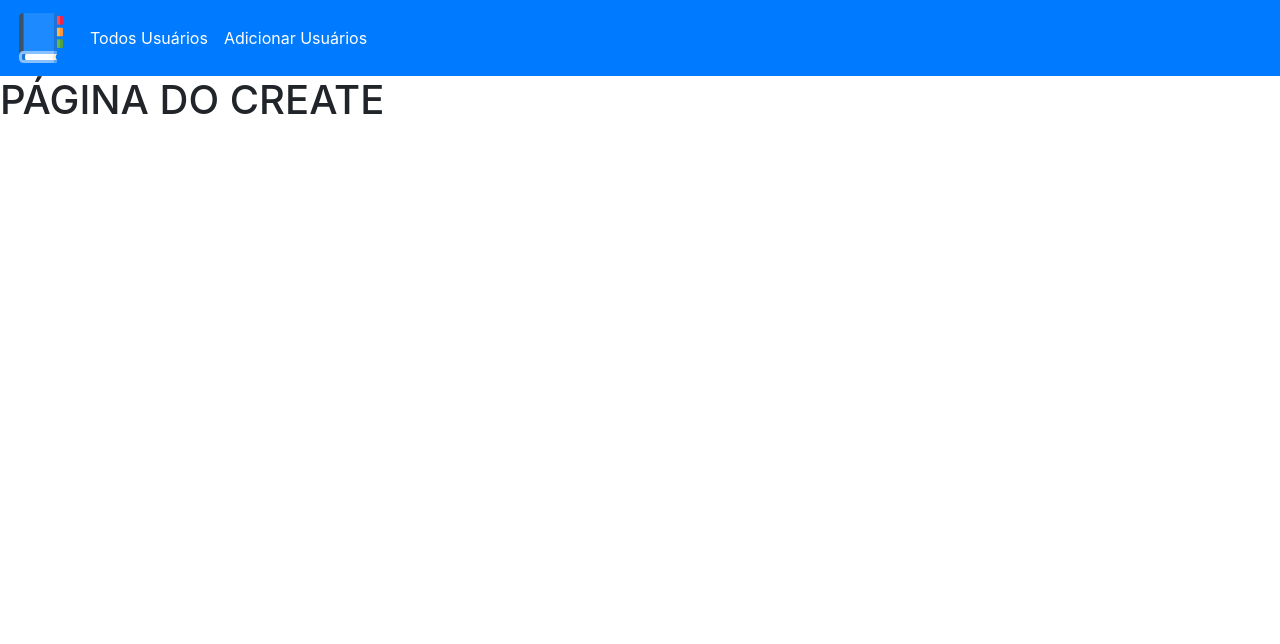
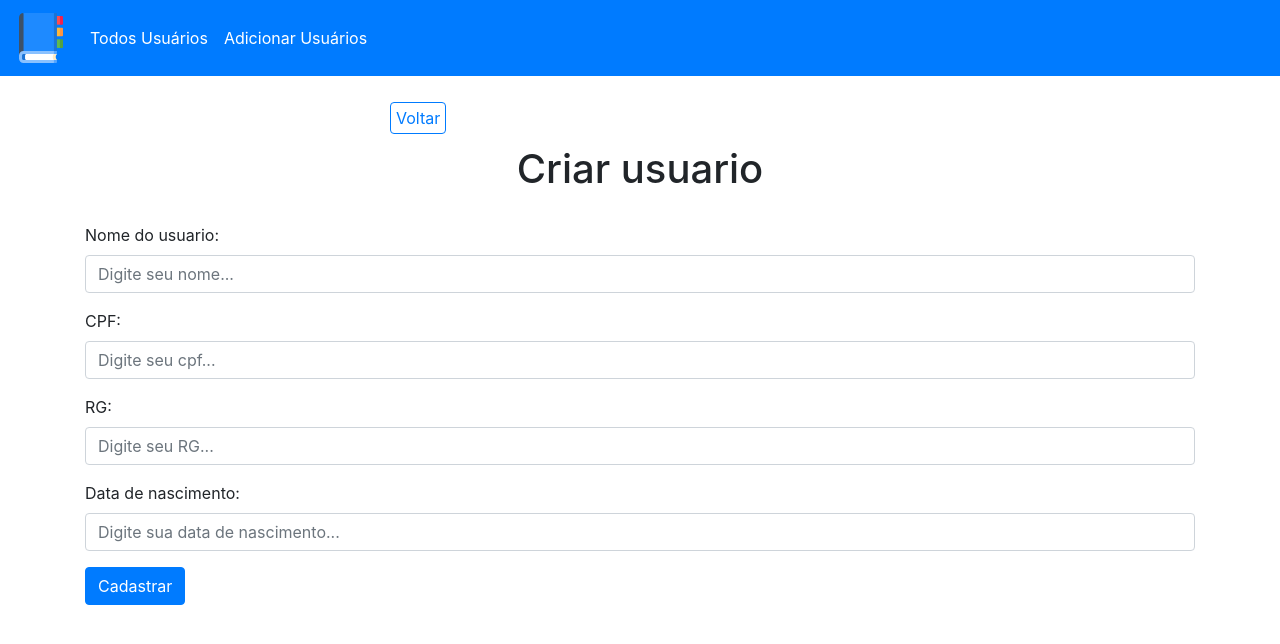
Before and after one commit to maurokrugerjr/ProjetoGeo, a PHP site: page //create.php in a window 1280 px wide. Shown: the top 644 px of the page. Run offline with PHP 8.4, Linux system fonts and the light colour scheme; tables that the repository leaves empty or names only in its code hold one stand-in row (values such as "Sample post"); some libraries are stand-ins or nearby versions.

Commit message:
Quase finalizado falta delete

```diff
--- a/config/process.php
+++ b/config/process.php
@@ -5,9 +5,107 @@
     include_once('url.php');
     include_once('connection.php');
 
-    $query = "SELECT * FROM usuarios_cadastrado";
+    $id = "";
 
-    $stmt = $pdo->prepare($query);
-    $stmt->execute();
+    $data = $_POST;
 
-    $usuarios = $stmt->fetchAll();
+    if (!empty($data)){
+
+        if ($data["type"] === "create"){
+            $nome = $data["nome"];
+            $cpf = $data["cpf"];
+            $rg = $data["rg"];
+            $dataNascimento = $data["data_nascimento"];
+
+            $query = "INSERT INTO usuarios_cadastrado (nome, cpf, rg, data_nascimento) VALUES (:nome, :cpf, :rg, :data_nascimento)";
+
+            $stmt = $pdo->prepare($query);
+
+            $stmt->bindParam(":nome", $nome);
+            $stmt->bindParam(":cpf", $cpf);
+            $stmt->bindParam(":rg", $rg);
+            $stmt->bindParam(":data_nascimento", $dataNascimento);
+
+            try {
+                $stmt->execute();
+                $_SESSION["msg"] = "Contato criado com sucesso.";
+            }catch (PDOException $e){
+                $error = $e->getMessage();
+                echo "Erro $error";
+            }
+        }else if($data["type"] === "edit"){
+
+            $nome = $data["nome"];
+            $cpf = $data["cpf"];
+            $rg = $data["rg"];
+            $dataNascimento = $data["data_nascimento"];
+            $id = $data["id"];
+
+            $query = "UPDATE usuarios_cadastrado SET nome = :nome, cpf = :cpf, rg = :rg, data_nascimento = :data_nascimento WHERE id = :id";
+
+            $stmt = $pdo->prepare($query);
+
+            $stmt->bindParam(":nome", $nome);
+            $stmt->bindParam(":cpf", $cpf);
+            $stmt->bindParam(":rg", $rg);
+            $stmt->bindParam(":data_nascimento", $dataNascimento);
+            $stmt->bindParam(":id", $id);
+
+            try {
+                $stmt->execute();
+                $_SESSION["msg"] = "Contato atualizado com sucesso.";
+            }catch (PDOException $e){
+                $error = $e->getMessage();
+                echo "Erro $error";
+            }
+        }else if($data["type"] === "delete"){
+
+            $id = $data["id"];
+
+            $query = "DELETE FROM usuarios_cadastrado WHERE id = :id";
+
+            $stmt = $pdo->prepare($query);
+
+            $stmt->bindParam(":id", $id);
+
+            try {
+                $stmt->execute();
+                $_SESSION["msg"] = "Contato removido com sucesso.";
+            }catch (PDOException $e){
+                $error = $e->getMessage();
+                echo "Erro $error";
+            }
+        }
+
+        //Redirect HOME
+        header("Location:" . $BASE_URL . "../index.php");
+
+    }else{
+        //Retorna somente um contato
+        if (!empty($_GET)){
+            $id = $_GET['id'];
+        }
+
+        if (!empty($id)){
+            $query = "SELECT * FROM usuarios_cadastrado WHERE id= :id";
+
+            $stmt = $pdo->prepare($query);
+
+            $stmt->bindParam(":id", $id);
+
+            $stmt->execute();
+
+            $contact = $stmt->fetch();
+        }
+
+
+        //Retorna todos os contatos
+        $query = "SELECT * FROM usuarios_cadastrado";
+
+        $stmt = $pdo->prepare($query);
+        $stmt->execute();
+
+        $usuarios = $stmt->fetchAll();
+    }
+
+    $pdo = null;
--- a/create.php
+++ b/create.php
@@ -4,8 +4,30 @@ include_once('templates/header.php');
 include_once('config/url.php');
 
 ?>
-
-<h1>PÁGINA DO CREATE</h1>
+<div class="container">
+    <?php include_once('templates/backbtn.html')?>
+    <h1 id="main-title">Criar usuario</h1>
+    <form action="<?=$BASE_URL?>config/process.php" method="POST">
+        <input type="hidden" name="type" value="create">
+        <div class="form-group">
+            <label for="nome">Nome do usuario:</label>
+            <input type="text" class="form-control" id="name" name="nome" placeholder="Digite seu nome..." required>
+        </div>
+        <div class="form-group">
+            <label for="nome">CPF:</label>
+            <input type="text" class="form-control" id="cpf" name="cpf" placeholder="Digite seu cpf..." required>
+        </div>
+        <div class="form-group">
+            <label for="nome">RG:</label>
+            <input type="text" class="form-control" id="rg" name="rg" placeholder="Digite seu RG..." required>
+        </div>
+        <div class="form-group">
+            <label for="nome">Data de nascimento:</label>
+            <input type="text" class="form-control" id="data_nascimento" name="data_nascimento" placeholder="Digite sua data de nascimento..." required>
+        </div>
+        <button type="submit" class="btn btn-primary">Cadastrar</button>
+    </form>
+</div>
 
 <?php
 
--- a/css/styles.css
+++ b/css/styles.css
@@ -87,8 +86,8 @@
 }
 
 #back-link {
-    border: 1px solid #007bff;
-    color: #007bff;
+    border: 1px solid #007BFF;
+    color: #007BFF;
     border-radius: 4px;
     padding: 5px;
 }
--- /dev/null
+++ b/templates/backbtn.html
@@ -0,0 +1,3 @@
+<div id="back-link-container">
+    <a href="<?=$BASE_URL?>index.php" id="back-link">Voltar</a>
+</div>
```
Also changed, not shown: other parts of css/styles.css (+30 -35 lines), edit.php (added, +37 -0 lines), index.php (+7 -3 lines), show.php (added, +18 -0 lines).
